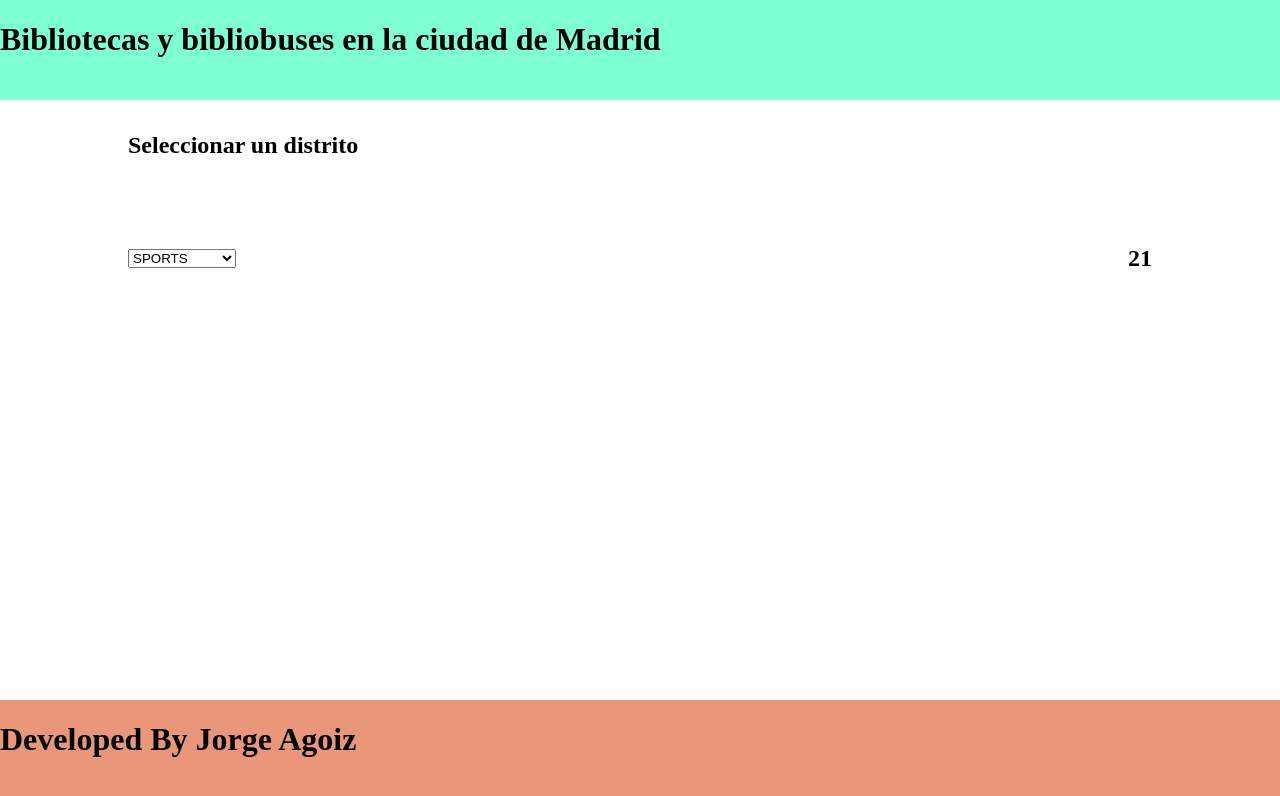
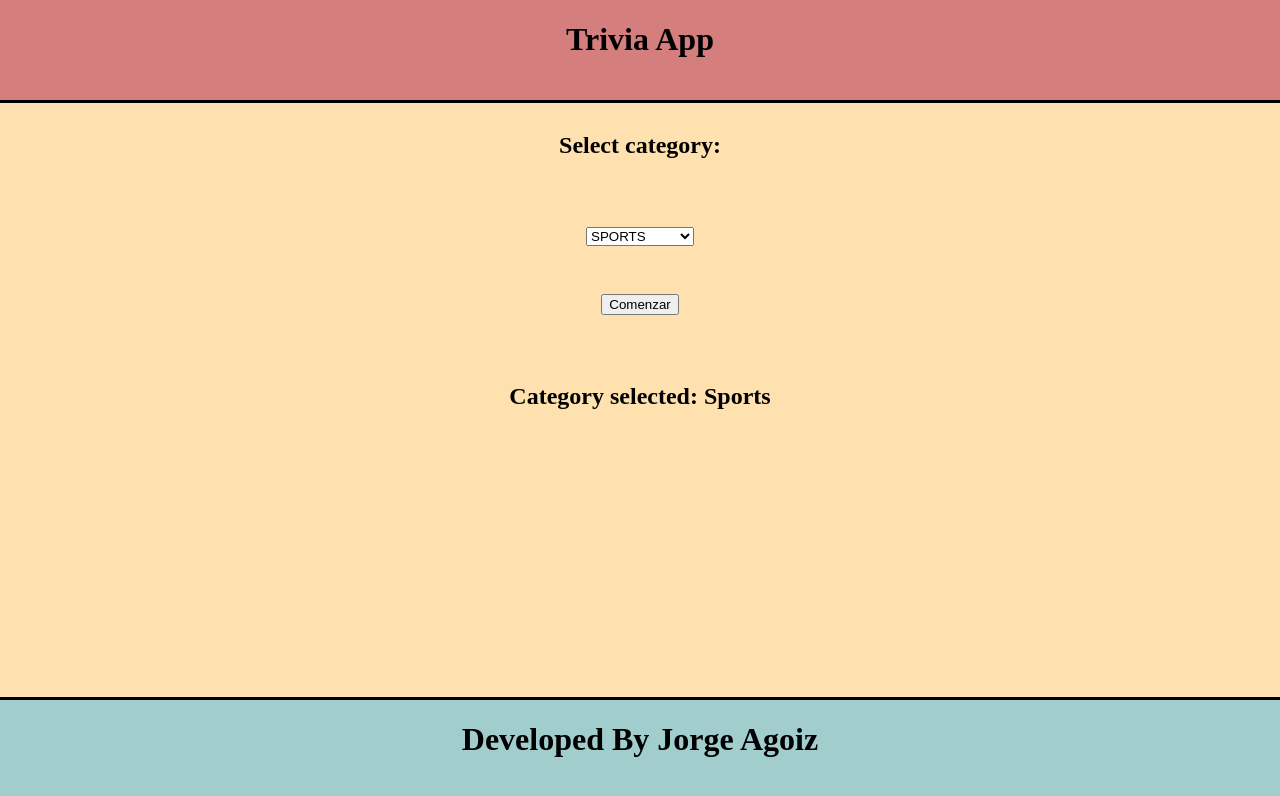
Before and after one commit to jorgeAgoiz/public-data, a SvelteKit app: page / in a window 1280 px wide. Shown: the top 796 px of the page. Built offline with nearby package versions, Linux system fonts and the light colour scheme.

Commit message:
Finally Building a trivia questions app to learn basics

```diff
--- /dev/null
+++ b/src/components/BasicButton/index.svelte
@@ -0,0 +1,12 @@
+<script lang="ts">
+    export let text: string
+    export let type: "button" | "submit" | "reset" | null | undefined
+    export let variant: string | null
+
+</script>
+
+<button type={type} on:click>{text}</button>
+
+<style>
+
+</style>
--- a/src/components/Footer/index.svelte
+++ b/src/components/Footer/index.svelte
@@ -11,6 +11,8 @@
 		bottom: 0;
 		width: 100%;
 		height: 100px;
-		background-color: darksalmon;
+		background-color: var(--color-teal);
+		text-align: center;
+		border-top: 3px solid black;
 	}
 </style>
--- a/src/components/Header/index.svelte
+++ b/src/components/Header/index.svelte
@@ -2,15 +2,17 @@
 </script>
 
 <header>
-	<h1>Bibliotecas y bibliobuses en la ciudad de Madrid</h1>
+	<h1>Trivia App</h1>
 </header>
 
 <style>
 	header {
 		width: 100%;
 		height: 100px;
-		background-color: aquamarine;
+		background-color: var(--color-red);
 		position: fixed;
 		top: 0;
+		text-align: center;
+		border-bottom: 3px solid black;
 	}
 </style>
--- /dev/null
+++ b/src/components/InputSelect/input-select.svelte
@@ -0,0 +1,13 @@
+<script lang="ts">
+	export let categories: Array<Category>;
+	export let selectedCategory: number;
+</script>
+
+<select name="District" value={selectedCategory} on:change>
+	{#each categories as option}
+		<option value={option.id}>{option.name.toUpperCase()}</option>
+	{/each}
+</select>
+
+<style>
+</style>
--- a/src/routes/+layout.svelte
+++ b/src/routes/+layout.svelte
@@ -11,5 +11,6 @@
 	:global(body) {
 		margin: 0;
 		box-sizing: border-box;
+		background-color: var(--color-beige);
 	}
 </style>
--- a/src/routes/+page.svelte
+++ b/src/routes/+page.svelte
@@ -1,28 +1,33 @@
 <script lang="ts">
+	import { goto } from '$app/navigation';
+	import BasicButton from '../components/BasicButton/index.svelte';
+	import InputSelect from '../components/InputSelect/input-select.svelte';
 	import { categories } from '../utils/constants';
+
 	let selectedCategory: number = 21;
+	$: selectedOption = categories.findIndex((elem) => elem.id === selectedCategory);
 
-	async function handleChange() {
-		console.log('changing');
+	function handleChange(evt: any): void {
+		selectedCategory = parseInt(evt.currentTarget.value);
 	}
 </script>
 
 <main>
 	<section>
-		<h2>Seleccionar un distrito</h2>
-		<div class="container">
-			<select name="District" bind:value={selectedCategory} on:change={handleChange}>
-				{#each categories as option}
-					<option value={option.id}>{option.name.toUpperCase()}</option>
-				{/each}
-			</select>
-			<h2>{selectedCategory}</h2>
-		</div>
+		<h2>Select category:</h2>
+		<InputSelect {categories} {selectedCategory} on:change={handleChange} />
+		<BasicButton variant="basic" text="Comenzar" type="button" on:click={() => goto('/play')} />
+		<h1>Category selected: {categories[selectedOption].name}</h1>
 	</section>
-	<section />
 </main>
 
 <style>
+	:global(:root) {
+		--color-green: #c6d57e;
+		--color-red: #d57e7e;
+		--color-teal: #a2cdcd;
+		--color-beige: #ffe1af;
+	}
 	main {
 		width: 100%;
 		height: 72vh;
@@ -34,18 +39,10 @@
 	}
 	section {
 		width: 80%;
-	}
-	.container {
 		display: flex;
-		flex-direction: row;
-		justify-content: space-between;
+		flex-direction: column;
 		align-items: center;
-		width: 100%;
-		height: 20vh;
-		gap: 1rem;
-	}
-	.container__selected {
-		display: block;
-		width: 300px;
+		justify-content: center;
+		gap: 3rem;
 	}
 </style>
--- a/src/routes/star-wars/+page.svelte
+++ b/src/routes/play/+page.svelte
@@ -1,7 +1,4 @@
 <script>
-	fetch('https://opentdb.com/api.php?amount=10')
-		.then((result) => result.json())
-		.then((data) => console.log(data));
 </script>
 
 <main>
--- /dev/null
+++ b/src/types/category.d.ts
@@ -0,0 +1,4 @@
+interface Category {
+	name: string;
+	id: number;
+}
--- a/src/utils/constants.ts
+++ b/src/utils/constants.ts
@@ -1,8 +1,3 @@
-interface Category {
-	name: string;
-	id: number;
-}
-
 export const categories: Array<Category> = [
 	{
 		name: 'Sports',
```
